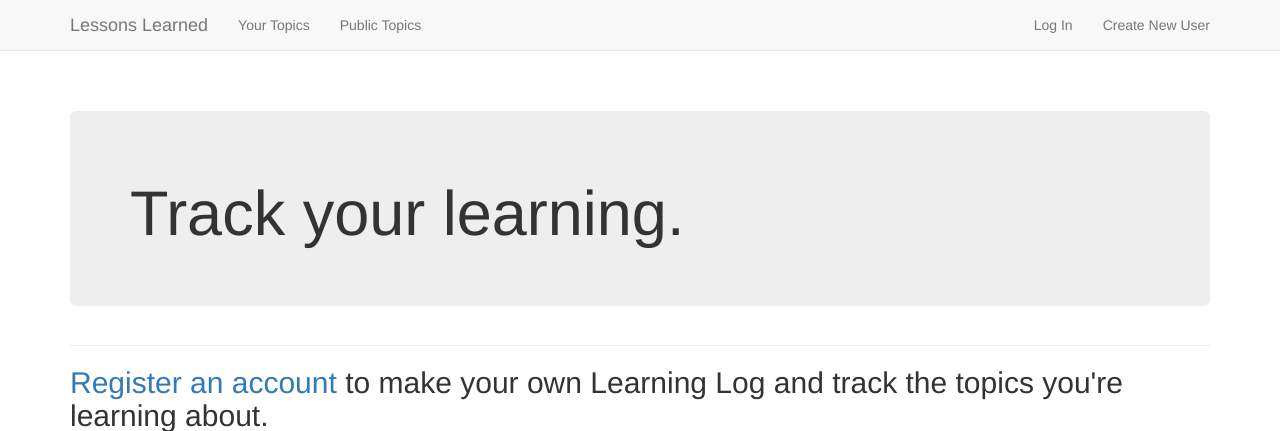
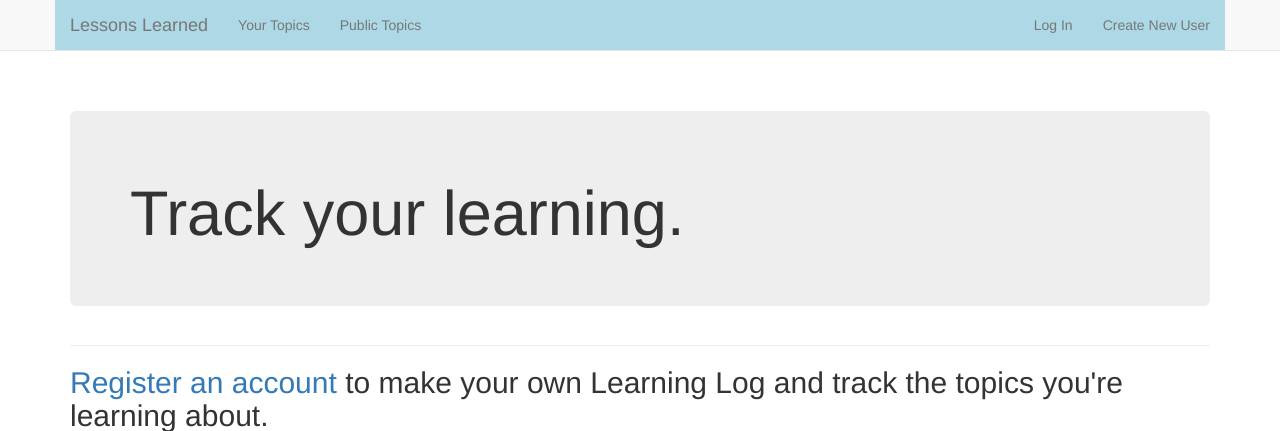
Before and after one commit to multapaucis/learning-log, a Django app: page / in a window 1280 px wide. Shown: the top 431 px of the page. Run offline with Django 3.2, Linux system fonts and the light colour scheme; some libraries are stand-ins or nearby versions.

Commit message:
Change Background Color

```diff
--- a/learning_logs/templates/learning_logs/base.html
+++ b/learning_logs/templates/learning_logs/base.html
@@ -9,6 +9,11 @@
 			<meta name = "viewport" content = "width=device-width, initial-scale=1">
 
 			<title>Learning Log</title>
+			<style>
+				.bg-1 {
+					 background-color: #ADD8E6; /* Light Blue */
+				}
+			</style>
 			{% bootstrap_css %}
 			{% bootstrap_javascript %}
 		</head>
@@ -16,8 +21,8 @@
 		<body>
 			<!-- Static navbar -->
 
-			<nav class="navbar navbar-default navbar-static-top">
-				<div class = "container">
+			<nav class="navbar bg-1 navbar-default navbar-static-top">
+				<div class = "container bg-1">
 
 					<div class="navbar-header">
 						<button type = "button" class = "navbar-toggle collapsed"
```
Also changed, not shown: 1 other file.
